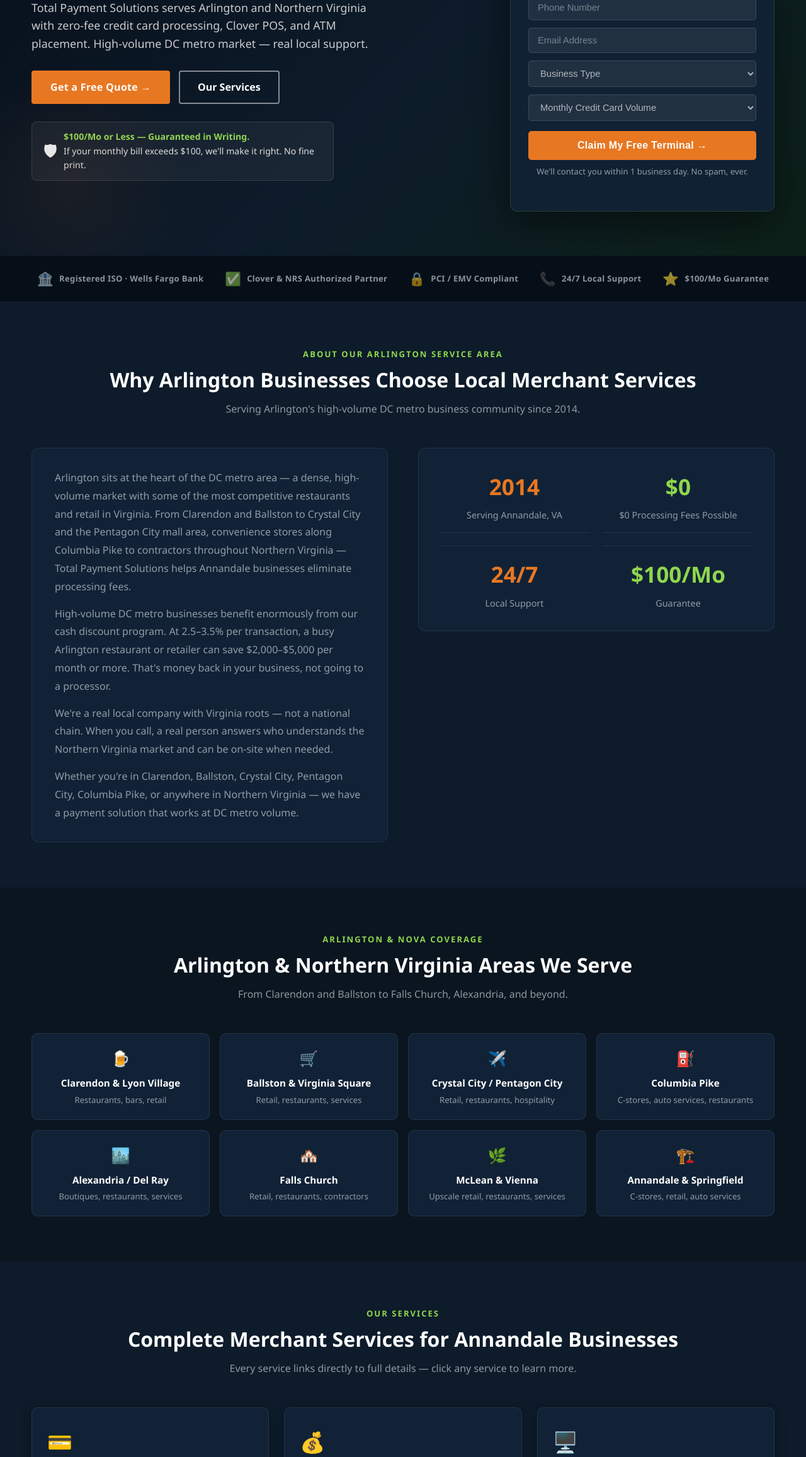
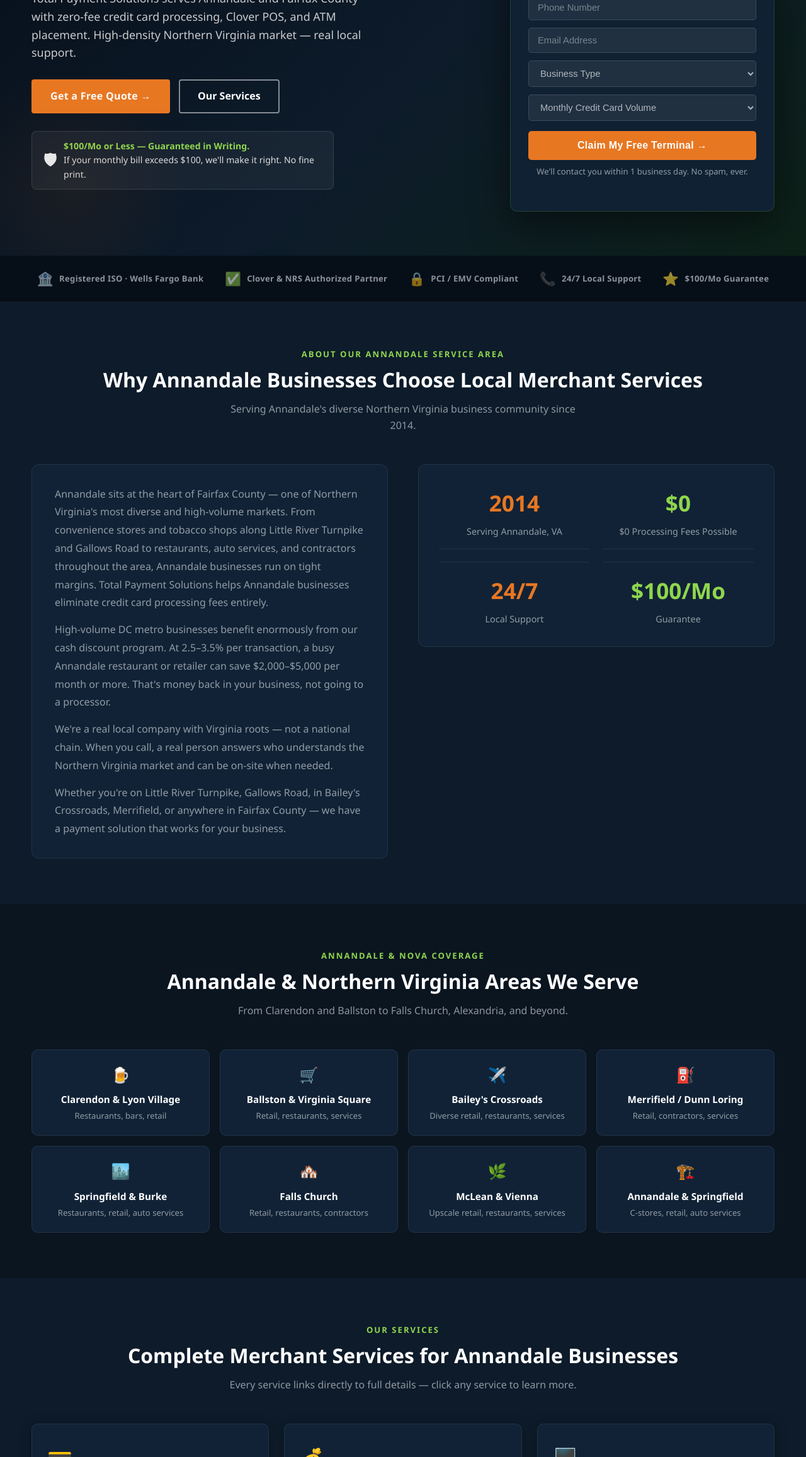
Before and after one commit to carolinaatm/total-payment-solutions, a plain HTML site: page locations/annandale-merchant-services.html in a window 1280 px wide. Shown: the part 487-2800 px from the top of the page at 63% size. Drawn offline with Linux system fonts and the light colour scheme.

Commit message:
Fix Annandale page: replace all Arlington refs, update area cards, add VA state page link

```diff
--- a/locations/annandale-merchant-services.html
+++ b/locations/annandale-merchant-services.html
@@ -74,7 +74,7 @@ nav a{color:var(--text-muted);font-weight:500;font-size:.93rem;transition:color
     {"@type":"ListItem","position":1,"name":"Home","item":"https://totalpaysolutions.com/"},
     {"@type":"ListItem","position":2,"name":"Locations","item":"https://totalpaysolutions.com/locations"},
     {"@type":"ListItem","position":3,"name":"Virginia","item":"https://totalpaysolutions.com/locations/virginia-merchant-services"},
-    {"@type":"ListItem","position":4,"name":"Arlington Merchant Services","item":"https://totalpaysolutions.com/locations/annandale-merchant-services"}
+    {"@type":"ListItem","position":4,"name":"Annandale Merchant Services","item":"https://totalpaysolutions.com/locations/annandale-merchant-services"}
   ]
 }
 </script>
@@ -85,10 +85,10 @@ nav a{color:var(--text-muted);font-weight:500;font-size:.93rem;transition:color
   "name": "Total Payment Solutions - Annandale, VA",
   "image": "https://totalpaysolutions.com/Media/Total Payment New Logo.png",
   "description": "Merchant services provider serving Annandale, VA businesses with cash discount programs, Clover POS systems, ATM placement, and local support.",
-  "address": {"@type":"PostalAddress","addressLocality":"Arlington","addressRegion":"VA","addressCountry":"US"},
+  "address": {"@type":"PostalAddress","addressLocality":"Annandale","addressRegion":"VA","addressCountry":"US"},
   "telephone": "1-844-590-5044",
   "url": "https://totalpaysolutions.com/locations/annandale-merchant-services",
-  "areaServed": {"@type":"City","name":"Arlington","containedIn":{"@type":"State","name":"Virginia"}}
+  "areaServed": {"@type":"City","name":"Annandale","containedIn":{"@type":"State","name":"Virginia"}}
 }
 </script>
 <!-- Analytics deferred until idle for LCP performance -->
@@ -171,15 +171,15 @@ if ('requestIdleCallback' in window) {
 <main>
 <div class="breadcrumb">
 <div class="breadcrumb-inner">
-<a href="/">Home</a><span>›</span><a href="/locations">Locations</a><span>›</span><a href="/locations/virginia-merchant-services">Virginia</a><span>›</span><span>Arlington</span>
+<a href="/">Home</a><span>›</span><a href="/locations">Locations</a><span>›</span><a href="/locations/virginia-merchant-services">Virginia</a><span>›</span><span>Annandale</span>
 </div>
 </div>
 <section class="hero">
 <div class="hero-inner">
 <div>
 <div class="hero-badge">📍 Serving Annandale, VA</div>
-<h1>Merchant Services Arlington VA —<br/><span>Local Support, Zero Fees</span></h1>
-<p class="hero-sub">Total Payment Solutions serves Arlington and Northern Virginia with zero-fee credit card processing, Clover POS, and ATM placement. High-volume DC metro market — real local support.</p>
+<h1>Merchant Services Annandale VA —<br/><span>Local Support, Zero Fees</span></h1>
+<p class="hero-sub">Total Payment Solutions serves Annandale and Fairfax County with zero-fee credit card processing, Clover POS, and ATM placement. High-density Northern Virginia market — real local support.</p>
 <div class="hero-ctas" style="justify-content:flex-start;margin-bottom:28px;">
 <a class="btn-orange" href="#quote">Get a Free Quote →</a>
 <a class="btn-outline" href="#services">Our Services</a>
@@ -197,7 +197,7 @@ If your monthly bill exceeds $100, we'll make it right. No fine print.</p>
 <input name="captcha_settings" type="hidden" value='{"keyname":"Totalpaynew","fallback":"true","orgId":"00D5e000002TuAN","ts":""}' />
 <input name="oid" type="hidden" value="00D5e000002TuAN"/>
 <input name="retURL" type="hidden" value="https://totalpaysolutions.com/thank-you.html"/>
-<input name="lead_source" type="hidden" value="Website - Arlington VA"/>
+<input name="lead_source" type="hidden" value="Website - Annandale VA"/>
 <input name="00N5e00000bDdyz" type="hidden" value="Total Pay Solutions"/>
 <div class="form-row"><input name="first_name" placeholder="First Name" required="" type="text"/></div>
 <div class="form-row"><input name="last_name" placeholder="Last Name" required="" type="text"/></div>
@@ -241,15 +241,15 @@ If your monthly bill exceeds $100, we'll make it right. No fine print.</p>
 </div>
 <section class="section">
 <div class="container">
-<div class="section-label">About Our Arlington Service Area</div>
-<h2 class="section-title">Why Arlington Businesses Choose Local Merchant Services</h2>
-<p class="section-sub">Serving Arlington's high-volume DC metro business community since 2014.</p>
+<div class="section-label">About Our Annandale Service Area</div>
+<h2 class="section-title">Why Annandale Businesses Choose Local Merchant Services</h2>
+<p class="section-sub">Serving Annandale's diverse Northern Virginia business community since 2014.</p>
 <div class="two-col" style="align-items:start;">
 <div style="background:var(--bg-card);border:1px solid var(--border);border-radius:12px;padding:32px 36px;">
-<p style="color:var(--text-muted);line-height:1.8;margin-bottom:14px;">Arlington sits at the heart of the DC metro area — a dense, high-volume market with some of the most competitive restaurants and retail in Virginia. From Clarendon and Ballston to Crystal City and the Pentagon City mall area, convenience stores along Columbia Pike to contractors throughout Northern Virginia — Total Payment Solutions helps Annandale businesses eliminate processing fees.</p>
-<p style="color:var(--text-muted);line-height:1.8;margin-bottom:14px;">High-volume DC metro businesses benefit enormously from our cash discount program. At 2.5–3.5% per transaction, a busy Arlington restaurant or retailer can save $2,000–$5,000 per month or more. That's money back in your business, not going to a processor.</p>
+<p style="color:var(--text-muted);line-height:1.8;margin-bottom:14px;">Annandale sits at the heart of Fairfax County — one of Northern Virginia's most diverse and high-volume markets. From convenience stores and tobacco shops along Little River Turnpike and Gallows Road to restaurants, auto services, and contractors throughout the area, Annandale businesses run on tight margins. Total Payment Solutions helps Annandale businesses eliminate credit card processing fees entirely.</p>
+<p style="color:var(--text-muted);line-height:1.8;margin-bottom:14px;">High-volume DC metro businesses benefit enormously from our cash discount program. At 2.5–3.5% per transaction, a busy Annandale restaurant or retailer can save $2,000–$5,000 per month or more. That's money back in your business, not going to a processor.</p>
 <p style="color:var(--text-muted);line-height:1.8;margin-bottom:14px;">We're a real local company with Virginia roots — not a national chain. When you call, a real person answers who understands the Northern Virginia market and can be on-site when needed.</p>
-<p style="color:var(--text-muted);line-height:1.8;">Whether you're in Clarendon, Ballston, Crystal City, Pentagon City, Columbia Pike, or anywhere in Northern Virginia — we have a payment solution that works at DC metro volume.</p>
+<p style="color:var(--text-muted);line-height:1.8;">Whether you're on Little River Turnpike, Gallows Road, in Bailey's Crossroads, Merrifield, or anywhere in Fairfax County — we have a payment solution that works for your business.
 </div>
 <div>
 <div style="background:var(--bg-card);border:1px solid var(--border);border-radius:12px;padding:32px;height:fit-content;position:sticky;top:100px;">
@@ -278,8 +278,8 @@ If your monthly bill exceeds $100, we'll make it right. No fine print.</p>
 </section>
 <section class="section section-alt">
 <div class="container">
-<div class="section-label">Arlington & NoVA Coverage</div>
-<h2 class="section-title">Arlington & Northern Virginia Areas We Serve</h2>
+<div class="section-label">Annandale & NoVA Coverage</div>
+<h2 class="section-title">Annandale & Northern Virginia Areas We Serve</h2>
 <p class="section-sub">From Clarendon and Ballston to Falls Church, Alexandria, and beyond.</p>
 <div style="display:grid;grid-template-columns:repeat(4,1fr);gap:16px;margin-top:40px;">
 <div style="background:var(--bg-card);border:1px solid var(--border);border-radius:10px;padding:20px;text-align:center;">
@@ -294,18 +294,18 @@ If your monthly bill exceeds $100, we'll make it right. No fine print.</p>
 </div>
 <div style="background:var(--bg-card);border:1px solid var(--border);border-radius:10px;padding:20px;text-align:center;">
 <div style="font-size:1.5rem;margin-bottom:8px;">✈️</div>
-<h4 style="color:#fff;font-weight:700;font-size:.95rem;margin-bottom:4px;">Crystal City / Pentagon City</h4>
-<p style="color:var(--text-muted);font-size:.82rem;margin:0;">Retail, restaurants, hospitality</p>
+<h4 style="color:#fff;font-weight:700;font-size:.95rem;margin-bottom:4px;">Bailey's Crossroads</h4>
+<p style="color:var(--text-muted);font-size:.82rem;margin:0;">Diverse retail, restaurants, services</p>
 </div>
 <div style="background:var(--bg-card);border:1px solid var(--border);border-radius:10px;padding:20px;text-align:center;">
 <div style="font-size:1.5rem;margin-bottom:8px;">⛽</div>
-<h4 style="color:#fff;font-weight:700;font-size:.95rem;margin-bottom:4px;">Columbia Pike</h4>
-<p style="color:var(--text-muted);font-size:.82rem;margin:0;">C-stores, auto services, restaurants</p>
+<h4 style="color:#fff;font-weight:700;font-size:.95rem;margin-bottom:4px;">Merrifield / Dunn Loring</h4>
+<p style="color:var(--text-muted);font-size:.82rem;margin:0;">Retail, contractors, services</p>
 </div>
 <div style="background:var(--bg-card);border:1px solid var(--border);border-radius:10px;padding:20px;text-align:center;">
 <div style="font-size:1.5rem;margin-bottom:8px;">🏙️</div>
-<h4 style="color:#fff;font-weight:700;font-size:.95rem;margin-bottom:4px;">Alexandria / Del Ray</h4>
-<p style="color:var(--text-muted);font-size:.82rem;margin:0;">Boutiques, restaurants, services</p>
+<h4 style="color:#fff;font-weight:700;font-size:.95rem;margin-bottom:4px;">Springfield &amp; Burke</h4>
+<p style="color:var(--text-muted);font-size:.82rem;margin:0;">Restaurants, retail, auto services</p>
 </div>
 <div style="background:var(--bg-card);border:1px solid var(--border);border-radius:10px;padding:20px;text-align:center;">
 <div style="font-size:1.5rem;margin-bottom:8px;">🏘️</div>
@@ -383,7 +383,7 @@ If your monthly bill exceeds $100, we'll make it right. No fine print.</p>
 </div>
 </section>
 <div class="guarantee-band">
-<h2>Ready to Cut Your Arlington Processing Costs to Zero?</h2>
+<h2>Ready to Cut Your Annandale Processing Costs to Zero?</h2>
 <p>Get a free analysis of your current rates and see exactly how much you could save by switching to Total Payment Solutions.</p>
 <div class="guarantee-points">
 <div class="g-point">Free rate analysis</div>
@@ -392,18 +392,18 @@ If your monthly bill exceeds $100, we'll make it right. No fine print.</p>
 <div class="g-point">24/7 local support</div>
 <div class="g-point">Approved in 24–48 hours</div>
 </div>
-<a class="btn-orange" href="#quote">Get Your Free Arlington Quote</a>
+<a class="btn-orange" href="#quote">Get Your Free Annandale Quote</a>
 </div>
 <section class="lead-section">
 <div class="lead-inner">
 <div class="section-label">Free · No Obligation</div>
-<h2>Get a Free Analysis of Your Arlington Processing Costs</h2>
+<h2>Get a Free Analysis of Your Annandale Processing Costs</h2>
 <p>Fill out the form and we'll contact you within 1 business day with a personalized analysis for your Annandale business.</p>
 <form action="https://webto.salesforce.com/servlet/servlet.WebToLead?encoding=UTF-8&amp;orgId=00D5e000002TuAN" method="POST" onsubmit="return validateRecaptcha2(this)">
 <input name="captcha_settings" type="hidden" value='{"keyname":"Totalpaynew","fallback":"true","orgId":"00D5e000002TuAN","ts":""}' />
 <input name="oid" type="hidden" value="00D5e000002TuAN"/>
 <input name="retURL" type="hidden" value="https://totalpaysolutions.com/thank-you.html"/>
-<input name="lead_source" type="hidden" value="Website - Arlington VA"/>
+<input name="lead_source" type="hidden" value="Website - Annandale VA"/>
 <input name="00N5e00000bDdyz" type="hidden" value="Total Pay Solutions"/>
 <div class="lead-form-grid">
 <input name="first_name" placeholder="First Name" required="" type="text"/>
```
